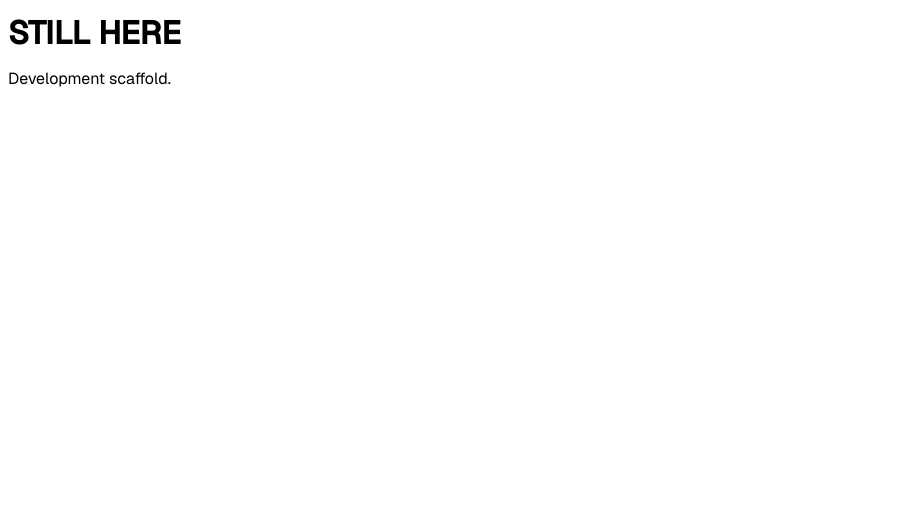
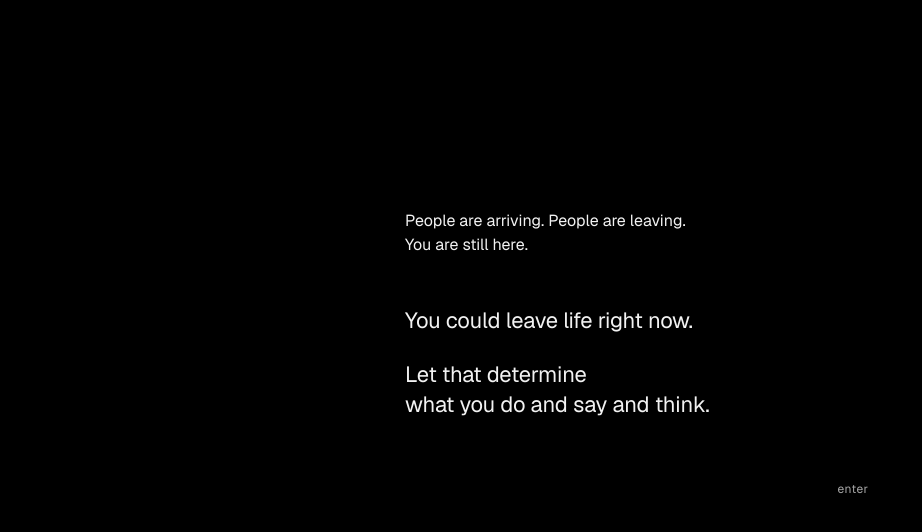
Before and after one commit to tantshirt/still-here, a website built with Vite: page index.html in a window 1280 px wide. Shown: the whole page, without its empty margins (0-922 px from the left). Built offline with nearby package versions, Linux system fonts and the light colour scheme.

Commit message:
story 1-4-screen-1-the-threshold: implemented and reviewed via bmad-loop (awaiting operator)

```diff
--- a/index.html
+++ b/index.html
@@ -1,2 +1,2 @@
 <!doctype html>
-<html lang="en"><head><meta charset="UTF-8"><meta name="viewport" content="width=device-width, initial-scale=1"><link rel="preload" href="/fonts/geist-400-latin.woff2" as="font" type="font/woff2" crossorigin><title>STILL HERE</title></head><body><main id="app"><h1>STILL HERE</h1><p>Development scaffold.</p></main><script type="module" src="/src/main.ts"></script></body></html>
+<html lang="en"><head><meta charset="UTF-8"><meta name="viewport" content="width=device-width, initial-scale=1"><link rel="preload" href="/fonts/geist-400-latin.woff2" as="font" type="font/woff2" crossorigin><title>STILL HERE</title></head><body><main id="app"></main><script type="module" src="/src/main.ts"></script></body></html>
--- a/src/main.ts
+++ b/src/main.ts
@@ -1,5 +1,6 @@
 import './generated/tokens.css';
 import './ui/fonts.css';
+import './ui/threshold.css';
 import { createApp, selectApp } from './app';
 import type { AppContext, AppEvent } from './app';
 import { createAudio } from './audio';
@@ -66,7 +67,9 @@ function boot(): void {
   const app = createApp({ session, sim, audio, nowYear: new Date().getUTCFullYear() });
   app.start();
   const render = createRenderer();
-  const ui = createUi();
+  const root = document.getElementById('app');
+  if (!root) throw new Error('Missing application root');
+  const ui = createUi(root);
   const stop = startFrameLoop(
     { sim, app, audio, render, ui },
     { request: callback => requestAnimationFrame(callback), cancel: id => cancelAnimationFrame(id) },
--- /dev/null
+++ b/src/ui/copy.ts
@@ -0,0 +1,9 @@
+/** Council ruling C: preserve the authored line breaks and punctuation. */
+export const thresholdCopy = {
+  groups: [
+    ['People are arriving. People are leaving.', 'You are still here.'],
+    ['You could leave life right now.'],
+    ['Let that determine', 'what you do and say and think.'],
+  ],
+  enter: 'enter',
+} as const;
--- a/src/ui/index.ts
+++ b/src/ui/index.ts
@@ -1,6 +1,36 @@
 import type { AppContext } from '../app';
 import type { SimSnapshot } from '../sim';
+import { thresholdCopy } from './copy';
 // Structural presentation input is supplied by main; UI never imports render.
 export interface UiFrame { readonly teaserAnchor: { readonly x: number; readonly y: number } | null; readonly fps: number }
 export interface UiPort { update(snapshot: SimSnapshot, state: Omit<AppContext, 'session'>, frame: UiFrame): void; dispose(): void }
-export function createUi(): UiPort { return { update() {}, dispose() {} }; }
+export function createUi(root: HTMLElement): UiPort {
+  const column = document.createElement('div');
+  column.className = 'threshold';
+  const motionPreference = window.matchMedia('(prefers-reduced-motion: reduce)');
+  // Presentation is monotonic: once readable, a preference change cannot hide it.
+  const revealForReducedMotion = (preference: Pick<MediaQueryListEvent, 'matches'>) => {
+    if (preference.matches) column.classList.add('threshold--revealed');
+  };
+  revealForReducedMotion(motionPreference);
+  motionPreference.addEventListener('change', revealForReducedMotion);
+  for (const [index, lines] of thresholdCopy.groups.entries()) {
+    const paragraph = document.createElement('p');
+    paragraph.className = `threshold__group threshold__group--${index + 1}`;
+    for (const [lineIndex, line] of lines.entries()) {
+      if (lineIndex > 0) paragraph.append(document.createElement('br'));
+      paragraph.append(document.createTextNode(line));
+    }
+    column.append(paragraph);
+  }
+  const enter = document.createElement('button');
+  enter.type = 'button';
+  enter.className = 'text-action threshold__enter';
+  enter.textContent = thresholdCopy.enter;
+  column.append(enter);
+  root.append(column);
+  return { update() {}, dispose() {
+    motionPreference.removeEventListener('change', revealForReducedMotion);
+    column.remove();
+  } };
+}
--- /dev/null
+++ b/src/ui/threshold.css
@@ -0,0 +1,121 @@
+html, body {
+  margin: 0;
+  height: 100%;
+  overflow: hidden;
+  background: var(--colors-background);
+  color: var(--colors-text-primary);
+}
+
+#app {
+  --threshold-gutter: var(--spacing-gutter-mobile);
+  box-sizing: border-box;
+  height: 100%;
+  height: 100dvh;
+  display: flex;
+  align-items: center;
+  justify-content: center;
+  padding: var(--threshold-gutter);
+  padding-bottom: calc(var(--threshold-gutter) + 10dvh);
+}
+
+.threshold {
+  /* Padding reserves room for the 2px outline and its 3px offset. */
+  box-sizing: border-box;
+  width: 100%;
+  max-width: var(--components-threshold-max-width);
+  max-height: 100%;
+  padding: 5px;
+  overflow-y: auto;
+  overflow-x: hidden;
+  overscroll-behavior: contain;
+  background: var(--components-threshold-background);
+  color: var(--components-threshold-color);
+  text-align: left;
+  overflow-wrap: break-word;
+}
+
+.threshold__group {
+  margin: 0;
+  letter-spacing: var(--typography-body-letter-spacing);
+  animation: threshold-arrive var(--motion-words) var(--motion-ease-out) both;
+  animation-delay: var(--motion-cut);
+}
+
+.threshold__group--2, .threshold__group--3 {
+  font-family: var(--typography-quote-font-family);
+  font-size: var(--typography-quote-font-size);
+  font-weight: var(--typography-quote-font-weight);
+  line-height: var(--typography-quote-line-height);
+  letter-spacing: var(--typography-quote-letter-spacing);
+}
+
+.threshold__group--2 {
+  margin-top: var(--components-threshold-quote-gap);
+  animation-delay: calc(var(--motion-cut) + var(--motion-words) + var(--motion-words-gap));
+}
+
+.threshold__group--3 {
+  margin-top: var(--components-threshold-paragraph-gap);
+  animation-delay: calc(var(--motion-cut) + 2 * (var(--motion-words) + var(--motion-words-gap)));
+}
+
+.text-action {
+  display: block;
+  min-width: var(--components-text-action-min-width);
+  min-height: var(--components-text-action-min-height);
+  padding: 0;
+  border: 0;
+  border-radius: 0;
+  background: transparent;
+  color: var(--components-text-action-color);
+  font-family: var(--typography-action-font-family);
+  font-size: var(--typography-action-font-size);
+  font-weight: var(--typography-action-font-weight);
+  line-height: var(--typography-action-line-height);
+  letter-spacing: var(--typography-action-letter-spacing);
+  text-transform: var(--typography-action-text-transform);
+  cursor: pointer;
+}
+
+.text-action:hover, .text-action:focus {
+  color: var(--components-text-action-active-color);
+}
+
+.text-action:focus-visible {
+  outline: 2px solid var(--components-text-action-focus-color);
+  outline-offset: 3px;
+}
+
+.threshold__enter {
+  margin: var(--components-threshold-quote-gap) 0 0 auto;
+  animation: threshold-arrive var(--motion-ui) var(--motion-ease-out) both;
+  /* 400 + 3×600 + 2×300 + 1500 = 4300ms. */
+  animation-delay: calc(var(--motion-cut) + 3 * var(--motion-words) + 2 * var(--motion-words-gap) + var(--motion-quote-hold));
+}
+
+.threshold__enter:focus {
+  /* Override animated opacity without restarting the timeline on blur. */
+  opacity: 1 !important;
+}
+
+.threshold--revealed .threshold__group,
+.threshold--revealed .threshold__enter {
+  animation: none;
+  opacity: 1;
+}
+
+@keyframes threshold-arrive {
+  from { opacity: 0; }
+  to { opacity: 1; }
+}
+
+@media (min-width: 768px) {
+  #app { --threshold-gutter: var(--spacing-gutter-desktop); }
+}
+
+@media (prefers-reduced-motion: reduce) {
+  .threshold__group, .threshold__enter {
+    animation: none;
+    opacity: 1;
+  }
+}
```
Also changed, not shown: tests/smoke.spec.ts (+3 -2 lines), tests/threshold.spec.ts (added, +286 -0 lines), .bmad-loop/operator/1-4-screen-1-the-threshold.json (added).
